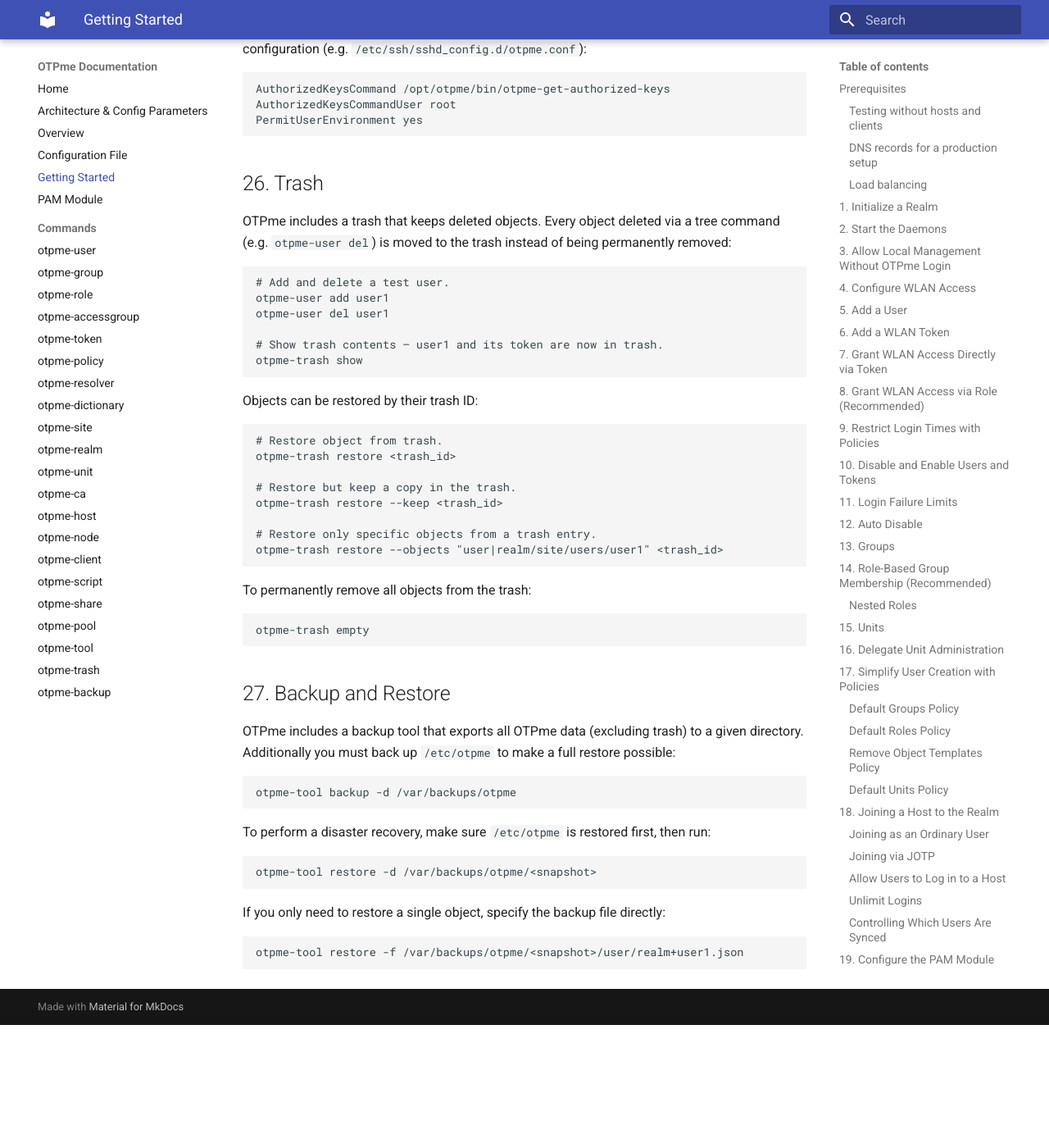
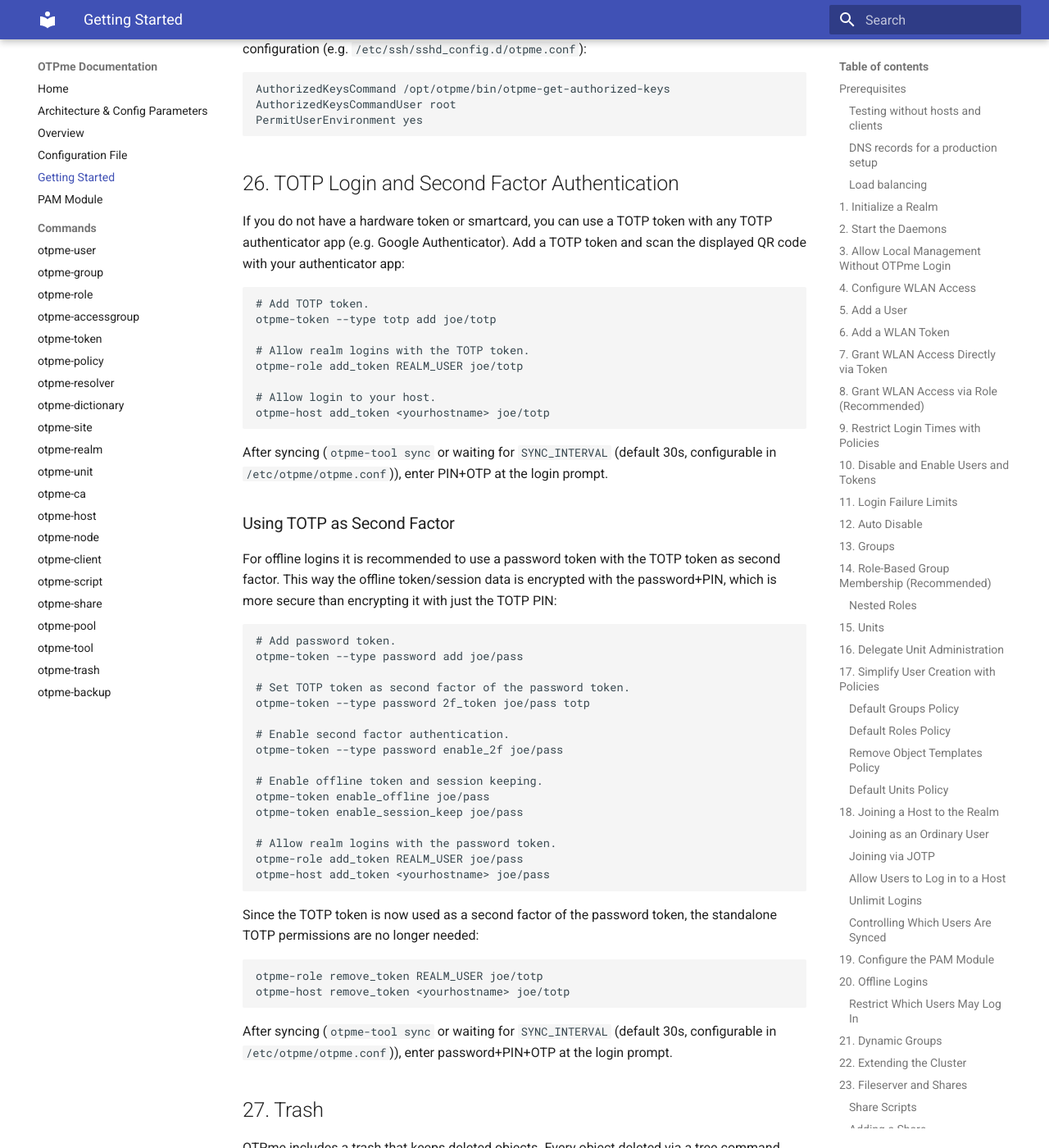
Before and after one commit to the2nd/otpme, an MkDocs documentation site: the page built from docs/getting-started.md, in a window 1280 px wide and 1400 px high, scrolled down 19612 px. Shown: the whole window at 82% size. Built offline with MkDocs 1.6.1 and Material for MkDocs 9.7.7, drawn with Linux system fonts in a browser that asks for light colours; before the commit the page ends 20862 px from its top, so only the background shows below that; some of the changed text lies outside the part shown.

Commit message:
Working on docs.

````diff
--- a/docs/getting-started.md
+++ b/docs/getting-started.md
@@ -987,7 +987,64 @@ AuthorizedKeysCommandUser root
 PermitUserEnvironment yes
 ```
 
-## 26. Trash
+## 26. TOTP Login and Second Factor Authentication
+
+If you do not have a hardware token or smartcard, you can use a TOTP token
+with any TOTP authenticator app (e.g. Google Authenticator). Add a TOTP
+token and scan the displayed QR code with your authenticator app:
+
+```bash
+# Add TOTP token.
+otpme-token --type totp add joe/totp
+
+# Allow realm logins with the TOTP token.
+otpme-role add_token REALM_USER joe/totp
+
+# Allow login to your host.
+otpme-host add_token <yourhostname> joe/totp
+```
+
+After syncing (`otpme-tool sync` or waiting for `SYNC_INTERVAL` (default 30s, configurable in `/etc/otpme/otpme.conf`)), enter
+PIN+OTP at the login prompt.
+
+### Using TOTP as Second Factor
+
+For offline logins it is recommended to use a password token with the TOTP
+token as second factor. This way the offline token/session data is encrypted
+with the password+PIN, which is more secure than encrypting it with just the
+TOTP PIN:
+
+```bash
+# Add password token.
+otpme-token --type password add joe/pass
+
+# Set TOTP token as second factor of the password token.
+otpme-token --type password 2f_token joe/pass totp
+
+# Enable second factor authentication.
+otpme-token --type password enable_2f joe/pass
+
+# Enable offline token and session keeping.
+otpme-token enable_offline joe/pass
+otpme-token enable_session_keep joe/pass
+
+# Allow realm logins with the password token.
+otpme-role add_token REALM_USER joe/pass
+otpme-host add_token <yourhostname> joe/pass
+```
+
+Since the TOTP token is now used as a second factor of the password token,
+the standalone TOTP permissions are no longer needed:
+
+```bash
+otpme-role remove_token REALM_USER joe/totp
+otpme-host remove_token <yourhostname> joe/totp
+```
+
+After syncing (`otpme-tool sync` or waiting for `SYNC_INTERVAL` (default 30s, configurable in `/etc/otpme/otpme.conf`)), enter
+password+PIN+OTP at the login prompt.
+
+## 27. Trash
 
 OTPme includes a trash that keeps deleted objects. Every object deleted via
 a tree command (e.g. `otpme-user del`) is moved to the trash instead of
````
Also changed, not shown: other parts of docs/getting-started.md (+1 -1 lines).
